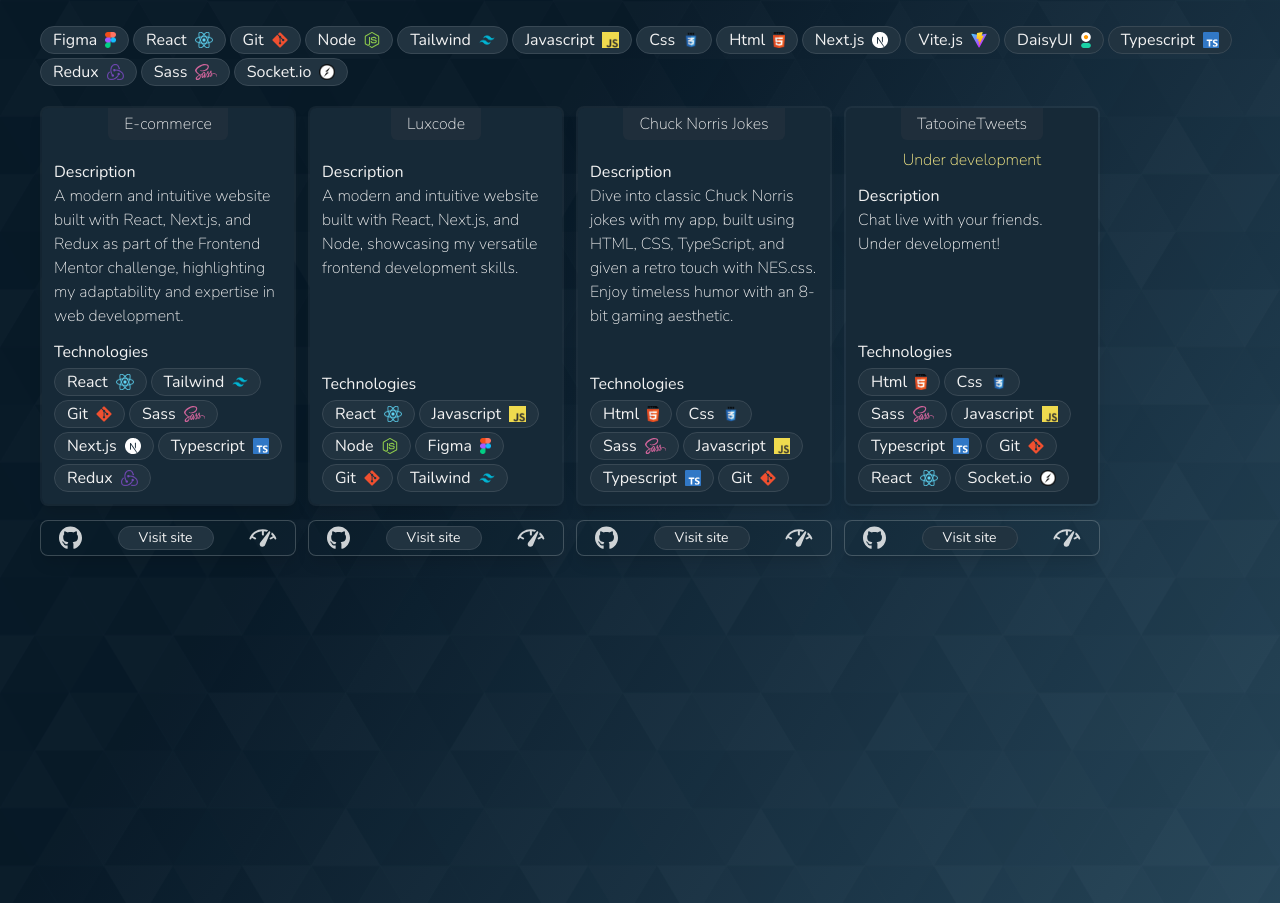
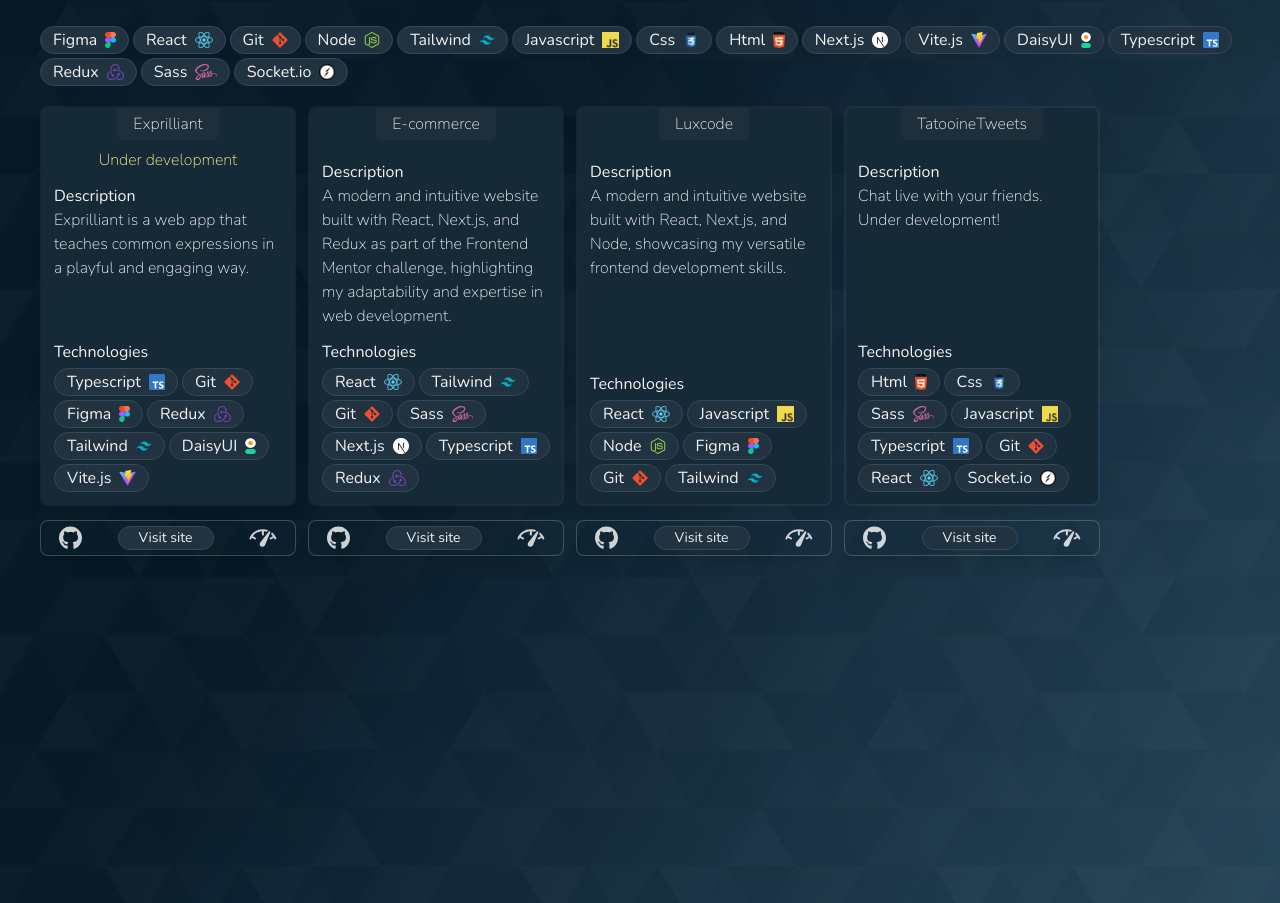
Before and after one commit to Homvi/portfolio_2.0, a Next.js app: page / in a window 1280 px wide. Shown: the part 1714-2617 px from the top of the page. Built offline with nearby package versions, Linux system fonts and the light colour scheme.

Commit message:
add exprilliant

```diff
--- a/src/languages.js
+++ b/src/languages.js
@@ -13,12 +13,14 @@
         "Web development isn't just my profession — it's my playground. I thrive in turning creative concepts into live, user-friendly applications.",
       callToAction: "Ready to rock the digital world with my code?",
     },
-    /* portfolio */
+    /* portfolio en*/
     portfolio: {
       heading: "Portfolio",
       projectDesc: {
         luxcode:
           "A modern and intuitive website built with React, Next.js, and Node, showcasing my versatile frontend development skills.",
+        exprilliant:
+          "Exprilliant is a web app that teaches common expressions in a playful and engaging way.",
         goldkert:
           "Employing HTML, JavaScript, and SCSS/CSS, I developed and deployed Goldkertbau Kft's user-friendly website, featuring an HTML5UP-inspired design.",
         akman:
@@ -82,6 +84,8 @@
     portfolio: {
       heading: "Portfólió",
       projectDesc: {
+        exprilliant:
+        "Exprilliant egy webalkalmazás, amely játékos és szórakoztató módon tanítja a gyakori kifejezéseket.",
         luxcode:
           "A weboldal design-ját Figmával terveztem meg. A frontend programozásához React-et valamit Next.js-t használtam. Ez a website saját felhasználásra készült.",
         goldkert:
@@ -148,6 +152,8 @@
     portfolio: {
       heading: "Portafolio",
       projectDesc: {
+        exprilliant:
+        "Exprilliant es una aplicación web que enseña expresiones comunes de manera lúdica y atractiva.",
         luxcode:
           "Un sitio web moderno e intuitivo construido con React, Next.js y Node, donde muestro mis versátiles habilidades de desarrollo frontend.",
         goldkert:
--- a/src/projectsData.js
+++ b/src/projectsData.js
@@ -3,6 +3,24 @@
 
 // Exporting an array of project objects. Each object represents a project, with its respective information
 export const projects = [
+  {
+    projectName: "exprilliant",
+    isUnderDevelopment: true,
+    title: "Exprilliant",
+    github: "https://github.com/Homvi/regexp-live",
+    live: "https://exprilliant.netlify.app/",
+    speed:
+      "https://pagespeed.web.dev/analysis/https-exprilliant-netlify-app/1db1k1vjpi?form_factor=desktop",
+    technologies: [
+      technologies.typescript,
+      technologies.git,
+      technologies.figma,
+      technologies.redux,
+      technologies.tailwind,
+      technologies.daisy,
+      technologies.vite
+    ],
+  },
   {
     projectName: "sneaker",
     isUnderDevelopment: false,
@@ -38,7 +56,7 @@
       technologies.tailwind,
     ],
   },
-  {
+  /* {
     projectName: "chuck",
     isUnderDevelopment: false,
     title: "Chuck Norris Jokes",
@@ -54,10 +72,11 @@
       technologies.typescript,
       technologies.git,
     ],
-  },
+  }, */
+
   {
     projectName: "chat",
-    isUnderDevelopment: true,
+    isUnderDevelopment: false,
     title: "TatooineTweets",
     github: "https://tatooinetweets.netlify.app/",
     live: "https://tatooinetweets.netlify.app/",
```
